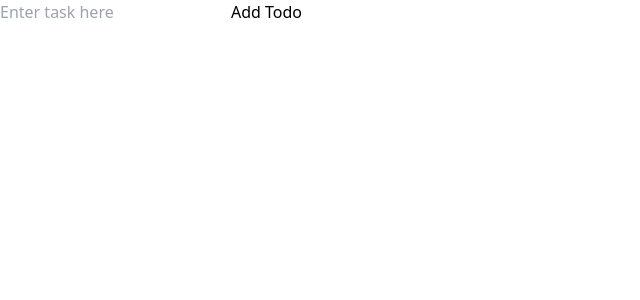
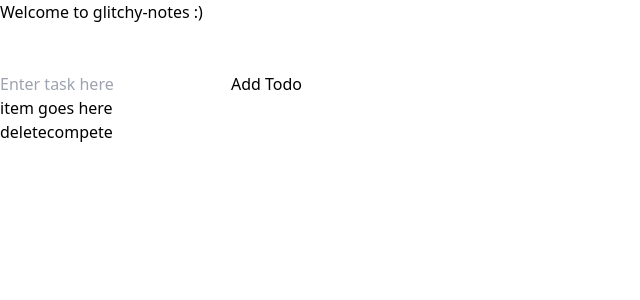
Before and after one commit to glitchy-cat/glitchy-notes, a Next.js app: page / in a window 1280 px wide. Shown: the top 300 px of the page, without its empty margins (0-640 px from the left). Built offline with nearby package versions, Linux system fonts and the light colour scheme.

Commit message:
Recreated some components with different state locations

```diff
--- a/components/Form.js
+++ b/components/Form.js
@@ -1,11 +1,26 @@
-import React from 'react'
+import { React, useState } from 'react';
 
-function Form() {
+function Form({ setInputText, inputText, todos, setTodos}) {
+
+    const inputTextHandler = (e) => {
+        setInputText(e.target.value)
+    };
+
+    const submitTodoHandler = (e) => {
+        e.preventDefault();
+        setTodos([
+            ...todos,
+            { text: inputText, completed: false, id: Math.random() * 1000 }
+        ]);
+        setInputText('');
+        console.log(todos)
+    };
+
     return (
         <div>
             <form>
-                <input placeholder='Enter task here'></input>
-                <button>Add Todo</button>
+                <input value={inputText} onChange={inputTextHandler} type='text' placeholder='Enter task here'></input>
+                <button onClick={submitTodoHandler}>Add Todo</button>
             </form>
         </div>
     )
--- /dev/null
+++ b/components/Todo.js
@@ -0,0 +1,14 @@
+import React from "react";
+import TodoList from "./Todolist";
+
+function Todo() {
+  return (
+    <div>
+      <li>item goes here</li>
+      <button>delete</button>
+      <button>compete</button>
+    </div>
+  );
+}
+
+export default Todo;
--- /dev/null
+++ b/components/TodoList.js
@@ -0,0 +1,14 @@
+import React from 'react';
+import Todo from  './Todo';
+
+function TodoList() {
+    return (
+        <div>
+            <ul>
+                <Todo />
+            </ul>
+        </div>
+    )
+}
+
+export default TodoList;
--- a/pages/index.js
+++ b/pages/index.js
@@ -1,9 +1,25 @@
-import Form from '../components/Form';
+import { React, useState } from "react";
+import Form from "../components/Form";
+import TodoList from "../components/Todolist";
 
 export default function Home() {
+  const [inputText, setInputText] = useState("");
+  const [todos, setTodos] = useState([]);
+
   return (
     <div>
-      <Form />
+      <header>
+        <h1>Welcome to glitchy-notes :)</h1>
+      </header>
+      <br />
+      <br />
+      <Form
+        setInputText={setInputText}
+        inputText={inputText}
+        todos={todos}
+        setTodos={setTodos}
+      />
+      <TodoList />
     </div>
-  )
+  );
 }
```
